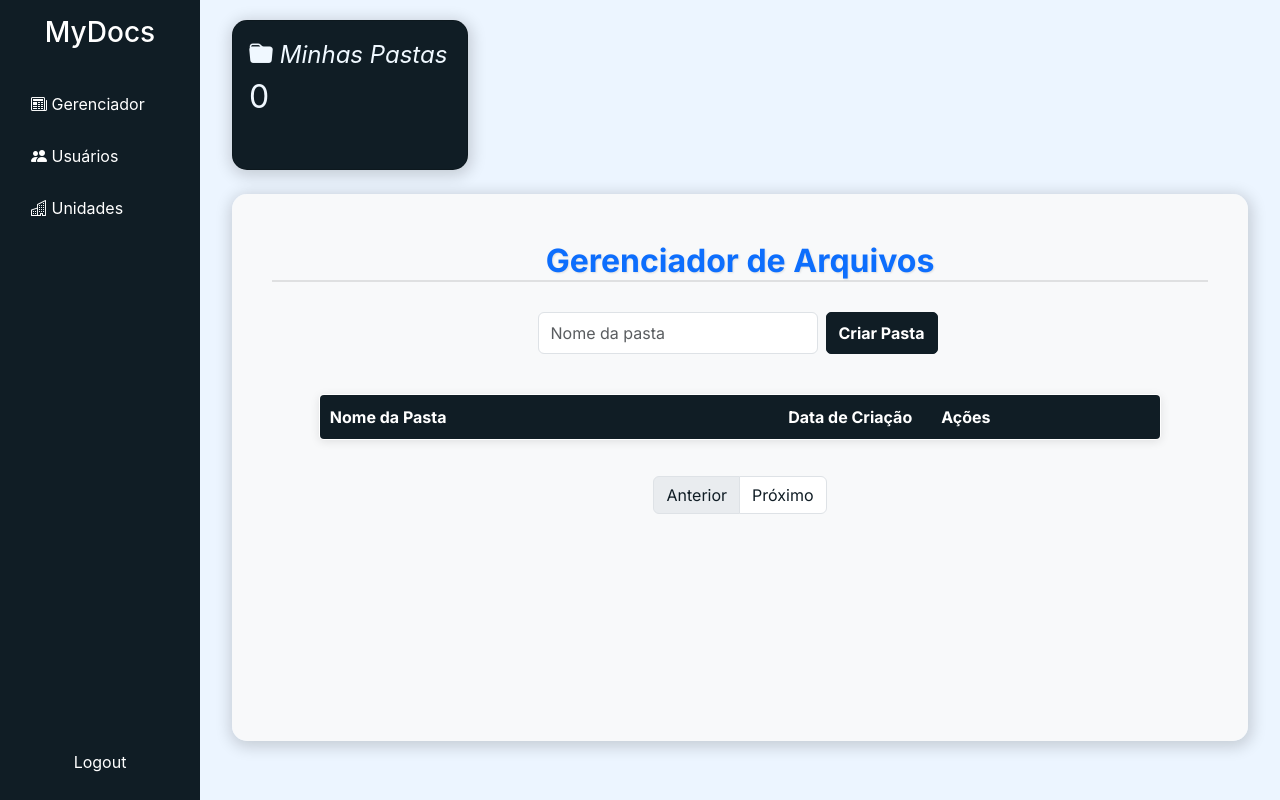
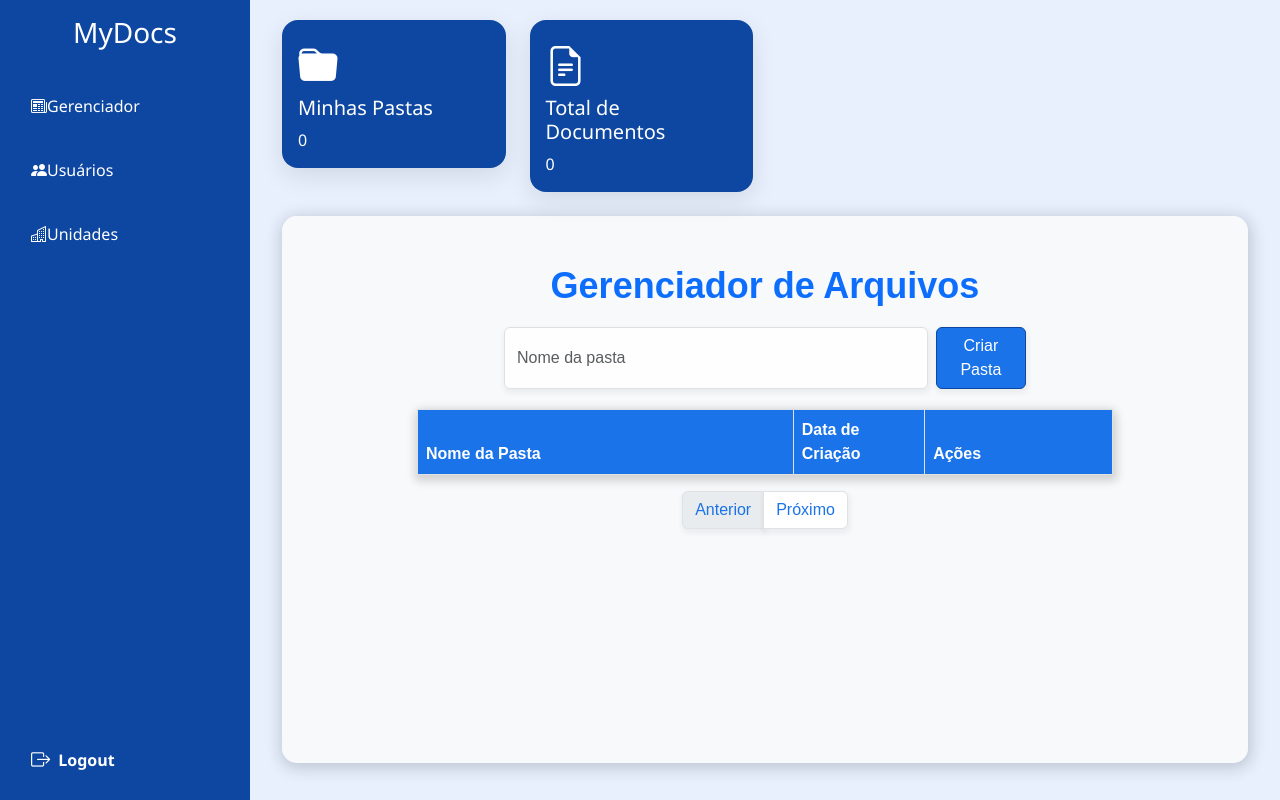
Before and after one commit to olucascdev/MyDocs, a PHP site: page /home.php in a window 1280 px wide. Run offline with PHP 8.4, Linux system fonts and the light colour scheme; the visitor is signed in with stand-in values (Sample User, id 1); data that the repository does not hold is empty.

Commit message:
Modficiado HTML e CSS pages Home e gerenciador

```diff
--- /dev/null
+++ b/assets/css/gerenciador.css
@@ -0,0 +1,96 @@
+:root {
+    --primary-color: #1a73e8;
+    --primary-dark: #0d47a1;
+    --primary-light: #e8f0fe;
+    --text-color: #ffffff;
+    --text-dark: #202124;
+    --sidebar-bg: #0d47a1;
+    --input-bg: rgba(255, 255, 255, 0.9);
+    --card-bg: #1a73e8;
+    --shadow-color: rgba(0, 0, 0, 0.1);
+    --border-color: #e0e0e0;
+  }
+
+  body {
+    background-color: var(--primary-light);
+    color: var(--text-dark);
+    font-family: Arial, sans-serif;
+  }
+
+
+
+  h2 {
+    color: var(--primary-color);
+    text-align: center;
+    font-size: 36px;
+    margin-bottom: 20px;
+    font-weight: bolder;
+  }
+
+  .form-container {
+    margin-bottom: 20px;
+    display: flex;
+    justify-content: center;
+
+
+  }
+
+  .form-control {
+    background-color: var(--input-bg);
+    border: 1px solid var(--border-color);
+    color: var(--text-dark);
+    box-shadow: 1px 3px 5px 2px rgba(0, 0, 0, 0.048);
+  }
+
+  .btn-primary {
+    background-color: var(--primary-color);
+    border-color: var(--primary-dark);
+    color: var(--text-color);
+    box-shadow: 1px 3px 5px 2px rgba(0, 0, 0, 0.048);
+
+  }
+
+  .btn-primary:hover {
+    background-color: var(--primary-dark);
+  }
+
+  .table-container {
+    margin-top: 20px;
+  }
+
+  .table {
+    background-color: var(--input-bg);
+    color: var(--text-dark);
+    border-color: var(--border-color);
+    border-top-left-radius: 5px;
+    border-top-right-radius: 5px;
+    box-shadow: 1px 3px 10px 3px rgba(0, 0, 0, 0.164);
+
+  }
+
+  .table thead th {
+    background-color: var(--primary-color);
+    color: var(--text-color);
+
+
+  }
+
+  .table tbody tr:hover {
+    background-color: var(--primary-light);
+  }
+
+  .pagination .page-link {
+    color: var(--primary-color);
+    box-shadow: 1px 3px 5px 2px rgba(0, 0, 0, 0.048);
+
+  }
+
+  .pagination .page-link:hover {
+    background-color: var(--primary-light);
+    color: var(--primary-dark);
+  }
+
+  .pagination .active .page-link {
+    background-color: var(--primary-color);
+    color: var(--text-color);
+  }
--- a/assets/css/home.css
+++ b/assets/css/home.css
@@ -1,61 +1,137 @@
-@import url('https://fonts.googleapis.com/css2?family=Poppins:ital,wght@0,100;0,200;0,300;0,400;0,500;0,600;0,700;0,800;0,900;1,100;1,200;1,300;1,400;1,500;1,600;1,700;1,800;1,900&display=swap');
-
-
-html, body {
-  height: 100%;       /* Garante que a página ocupe 100% da altura */
-  overflow: hidden;   /* Desativa o scroll */
-  background-color: rgb(236, 245, 255);
-}
-body {
-    font-family: 'Inter', sans-serif;
+:root {
+  --primary-color: #1a73e8;
+  --primary-dark: #0d47a1;
+  --primary-light: #e8f0fe;
+  --text-color: #ffffff;
+  --text-dark: #202124;
+  --sidebar-bg: #0d47a1;
+  --input-bg: rgba(255, 255, 255, 0.9);
+  --card-bg: #1a73e8;
+  --shadow-color: rgba(0, 0, 0, 0.1);
+  --border-color: #e0e0e0;
 }
 
-img{
-    width: 90px;
-    height: 90px;
+body {
+  font-family: 'Segoe UI', Tahoma, Geneva, Verdana, sans-serif;
+  margin: 0;
+  padding: 0;
+  background-color: var(--primary-light);
+  color: var(--text-dark);
+  overflow: hidden; /* Remove scroll */
+}
+
+.fixed {
+  display: flex;
+  height: 100vh;
 }
 
 .sidebar {
-    background-color: rgb(16, 29, 37);
-    color: white;
-    min-height: 100vh;
-    height: 100vh;
-    position: fixed;
+  width: 250px;
+  background-color: var(--primary-dark);
+  color: var(--text-color);
+  padding: 20px 15px;
+  display: flex;
+  flex-direction: column;
+}
+
+.mt-auto a {
+  display: flex;
+  align-items: center;
+  gap: 8px;
+  text-decoration: none;
+  color: var(--text-color);
+  background-color: var(--primary-dark);
+  padding: 10px 15px;
+  border-radius: 8px;
+  transition: all 0.3s ease;
+  font-weight: bold;
+}
+
+.mt-auto a:hover {
+  background-color: var(--primary-color);
+  color: var(--text-color);
+  transform: scale(1.05);
+}
+
+.mt-auto i {
+  font-size: 1.2rem;
+}
+
+.parameter-item {
+  display: flex;
+  align-items: center;
+  padding: 12px 15px;
+  color: var(--text-color);
+  text-decoration: none;
+  border-radius: 8px;
+  transition: all 0.3s ease;
+  margin-bottom: 10px;
+}
+
+.parameter-item:hover, .parameter-item.active {
+  background-color: var(--primary-light);
+  color: var(--primary-dark);
+}
+
+.main-content {
+  flex: 1;
+  padding: 20px;
+  overflow-y: auto; /* Garante que o conteúdo possa rolar dentro */
+}
+
+.card {
+  background-color: var(--primary-dark);
+  color: var(--text-color);
+  border-radius: 16px;
+  border: none;
+  box-shadow: 0 8px 24px var(--shadow-color);
+  transition: transform 0.3s ease;
+}
+
+.card:hover {
+  transform: translateY(-5px);
+}
+
+.card-body i {
+  font-size: 2.5rem;
+  margin-bottom: 15px;
+}
+
+iframe {
+  border-radius: 15px;
+  box-shadow: 1px 3px 15px 3px rgba(0, 0, 0, 0.164);
+}
+
+@media (max-width: 992px) {
+  .sidebar {
     width: 200px;
   }
-  .sidebar a {
-    color: white;
-    text-decoration: none;
-    padding: 10px 15px;
-    display: block;
-  }
-  .sidebar a:hover {
-    background-color: rgba(255, 255, 255, 0.1);
-  }
-  .sidebar .parameter-item {
-    cursor: pointer;
-  }
-  .parameter-subthemes {
-    padding-left: 20px;
-  }
+
   .main-content {
     margin-left: 200px;
-    padding: 20px;
-    height: 100vh;
-    overflow-y: auto;
   }
-  .card{
-    background-color: rgb(16, 29, 37);
-    height: 150px;
-    color: aliceblue;
-  }
-  .main-content{
+}
 
-
+@media (max-width: 768px) {
+  .fixed {
+    flex-direction: column;
   }
 
+  .sidebar {
+    width: 100%;
+    height: auto;
+    position: relative;
+  }
 
-  iframe, .card{
-    border-radius: 15px;
-    box-shadow: 1px 3px 15px 3px rgba(0, 0, 0, 0.164);
+  .main-content {
+    margin-left: 0;
+    width: 100%;
+    height: calc(100vh - 60px); /* Para ocupar o restante da tela */
   }
+}
+
+@media (max-width: 576px) {
+  .card-body i {
+    font-size: 2rem;
+  }
+}
--- a/gerenciador.php
+++ b/gerenciador.php
@@ -23,7 +23,7 @@ $pastas = $pdo->query("SELECT * FROM pastas ORDER BY criado_em DESC LIMIT $inici
     <meta name="viewport" content="width=device-width, initial-scale=1">
     <title>Gerenciador de Arquivos</title>
     <link rel="stylesheet" href="https://cdn.jsdelivr.net/npm/bootstrap@5.3.0/dist/css/bootstrap.min.css">
-    <link rel="stylesheet" href="assets/css/style.css">
+    <link rel="stylesheet" href="assets/css/gerenciador.css">
 </head>
 <body class="bg-light">
     <div class="container mt-5">
--- a/home.php
+++ b/home.php
@@ -1,6 +1,5 @@
 <?php
     include_once "config/Database.php";
-
     session_start();
     if(!isset($_SESSION['id'])) {
         header('Location: pages/TelaLogin.php');
@@ -14,7 +13,6 @@ $result = $stmt->fetch(PDO::FETCH_ASSOC);
 
     // Obtendo o total de pastas
     $total_pastas = $result['total_pastas'];
-
 ?>
 
 <!DOCTYPE html>
@@ -24,64 +22,82 @@ $total_pastas = $result['total_pastas'];
     <meta name="viewport" content="width=device-width, initial-scale=1.0">
     <!-- Bootstrap CSS -->
     <link href="https://cdn.jsdelivr.net/npm/bootstrap@5.3.0-alpha1/dist/css/bootstrap.min.css" rel="stylesheet">
-    <!-- Bootstrap Icons (for icons in sidebar) -->
+    <!-- Bootstrap Icons -->
     <link rel="stylesheet" href="https://cdnjs.cloudflare.com/ajax/libs/bootstrap-icons/1.8.1/font/bootstrap-icons.min.css">
     <link rel="stylesheet" href="assets/css/home.css">
-    <title>MyDocs</title>
+    <title>MyDocs - Dashboard</title>
 </head>
 <body>
+    <!-- Layout Principal -->
+    <div class="fixed">
         <!-- Sidebar -->
-  <div class="fixed">
         <div class="sidebar d-flex flex-column p-3">
             <div class="logo text-center mb-4">
                 <h3>MyDocs</h3>
             </div>
+
             <nav>
-        <div class="mb-2">
-          <a class="parameter-item" target="frame" href="gerenciador.php" role="button" aria-expanded="false" aria-controls="param1Subthemes">
-              <i class="bi bi-newspaper"></i> Gerenciador
+                <div class="mb-3">
+                    <a class="parameter-item" target="frame" href="gerenciador.php">
+                        <i class="bi bi-newspaper"> </i> Gerenciador
                     </a>
                 </div>
-        <div class="mb-2">
-          <a class="parameter-item" href="pages/TelaUsers.php" target="frame" role="button" aria-expanded="false" aria-controls="param2Subthemes">
+
+                <div class="mb-3">
+                    <a class="parameter-item" href="pages/TelaUsers.php" target="frame">
                         <i class="bi bi-people-fill"></i> Usuários
                     </a>
                 </div>
-        <div class="mb-2">
-          <a class="parameter-item"  href="pages/TelaUnidades.php" target="frame" role="button" aria-expanded="false" aria-controls="param3Subthemes">
+
+                <div class="mb-3">
+                    <a class="parameter-item" href="pages/TelaUnidades.php" target="frame">
                         <i class="bi bi-building"></i> Unidades
                     </a>
+                </div>
             </nav>
+
             <div class="mt-auto">
-        <a href="controllers/LogoutController.php" class="text-center d-block">Logout</a>
+                <a href="controllers/LogoutController.php">
+                    <i class="bi bi-box-arrow-right"></i> Logout
+                </a>
             </div>
         </div>
-    <!-- Main Content -->
+
+        <!-- Conteúdo Principal -->
         <div class="main-content">
             <div class="container-fluid">
+                <!-- Cartões de Estatísticas -->
                 <div class="row mb-4">
                     <div class="col-md-3">
                         <div class="card">
                             <div class="card-body">
-              <i class="bi bi-folder-fill" style="font-size: 1.5rem;"> Minhas Pastas</i> <!-- Ícone maior -->
-                <p class="card-text" style="font-size: 2rem;"><?php echo $total_pastas; ?></p>
+                                <i class="bi bi-folder-fill"></i>
+                                <h5>Minhas Pastas</h5>
+                                <p class="card-text">0</p>
                             </div>
                         </div>
                     </div>
 
+                    <div class="col-md-3">
+                        <div class="card">
+                            <div class="card-body">
+                                <i class="bi bi-file-earmark-text"></i>
+                                <h5>Total de Documentos</h5>
+                                <p class="card-text">0</p>
+                            </div>
+                        </div>
+                    </div>
+                </div>
 
-
-        </div>
+                <!-- Área do iFrame -->
                 <div class="row">
                     <div class="col-12">
-          <iframe width="100%"  height="547px" frameborder="0" marginheight="0" marginwidth="0" name="frame" scrolling="yes" src="gerenciador.php">
-
+                        <iframe width="100%" height="547px" frameborder="0" name="frame" src="gerenciador.php"></iframe>
                     </div>
                 </div>
             </div>
         </div>
     </div>
-  <script type="javascript" src="script.js"></script>
     <script src="https://cdn.jsdelivr.net/npm/bootstrap@5.3.0-alpha1/dist/js/bootstrap.bundle.min.js"></script>
 </body>
 </html>
```
Lines whose indentation alone changed are shown as unchanged.
